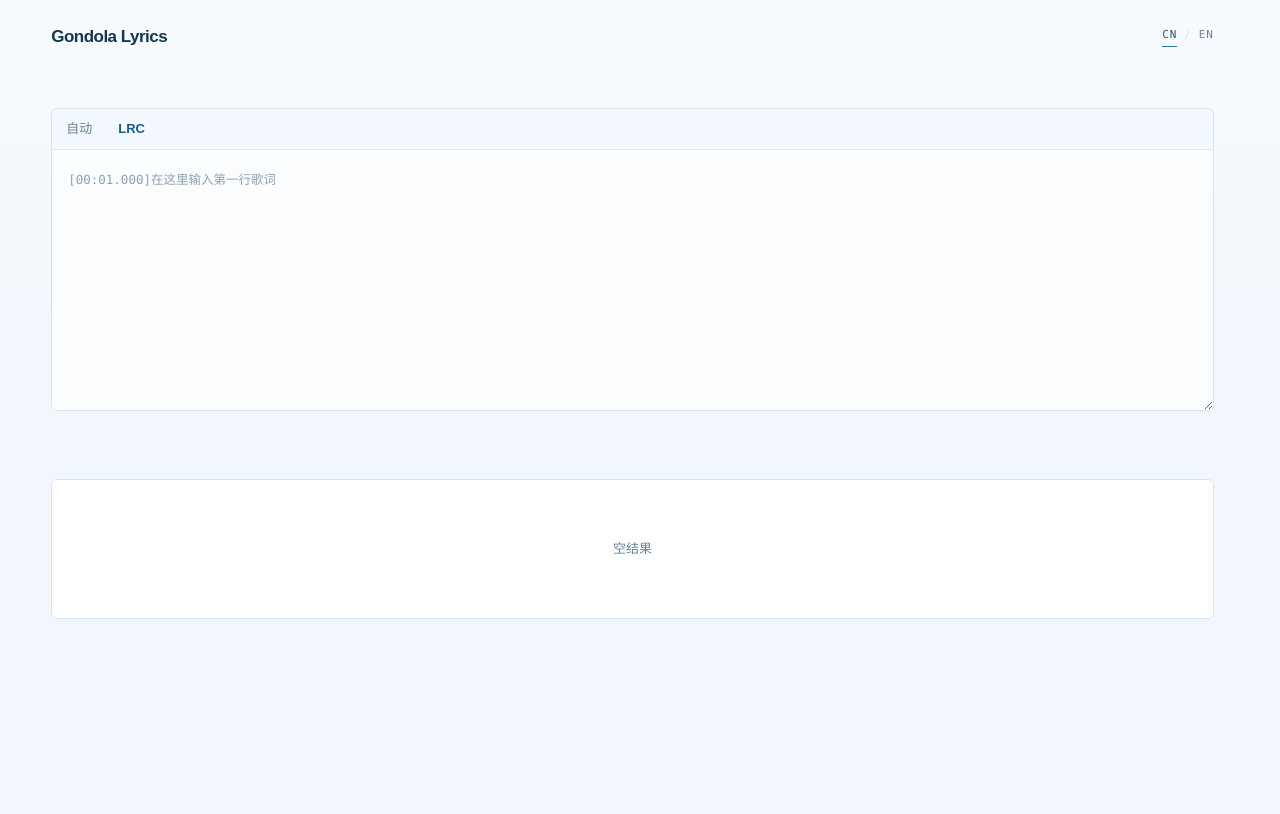
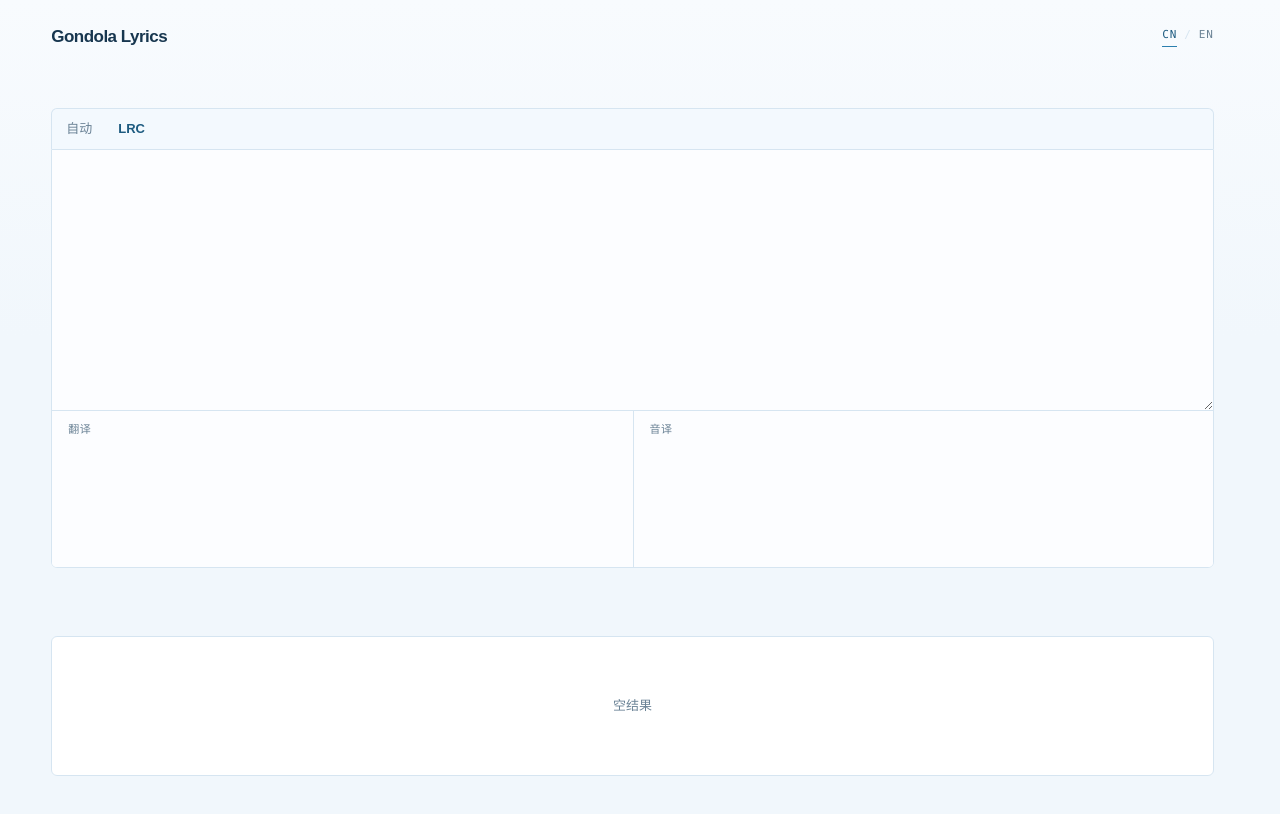
Before and after one commit to gondola-lyrics/kit-node, a Vue app in the folder playground/: page / in a window 1280 px wide. Both pictures are taken after a click on the tab "LRC". Shown: the top 814 px of the page. Built offline with nearby package versions, Linux system fonts and the light colour scheme.

Commit message:
chore(playground): add annotation track inputs

```diff
--- a/playground/src/app.vue
+++ b/playground/src/app.vue
@@ -41,12 +41,11 @@
             </div>
 
             <div v-if="form.mode === 'auto'" id="input-auto" role="tabpanel" aria-labelledby="mode-auto" :class="$style.editorShell">
-              <label :class="$style.visuallyHidden" for="lyrics-input">{{ t('input.label') }}</label>
+              <label :class="$style.visuallyHidden" for="lyrics-input-auto">{{ t('input.label') }}</label>
               <textarea
-                id="lyrics-input"
-                v-model="form.content"
+                id="lyrics-input-auto"
+                v-model="form.autoContent"
                 :class="$style.editor"
-                :placeholder="t('input.placeholder')"
                 :readonly="parsing"
                 spellcheck="false"
                 autocomplete="off"
@@ -55,17 +54,43 @@
             </div>
 
             <div v-else id="input-lrc" role="tabpanel" aria-labelledby="mode-lrc" :class="$style.editorShell">
-              <label :class="$style.visuallyHidden" for="lyrics-input">{{ t('input.label') }}</label>
+              <label :class="$style.visuallyHidden" for="lyrics-input-lrc">{{ t('input.label') }}</label>
               <textarea
-                id="lyrics-input"
-                v-model="form.content"
+                id="lyrics-input-lrc"
+                v-model="form.lrcContent"
                 :class="$style.editor"
-                :placeholder="t('input.placeholder')"
                 :readonly="parsing"
                 spellcheck="false"
                 autocomplete="off"
                 autocapitalize="off"
               ></textarea>
+
+              <div :class="$style.trackSection">
+                <div :class="$style.trackCell">
+                  <label :class="$style.trackLabel" for="lyrics-input-translations">{{ t('input.translations') }}</label>
+                  <textarea
+                    id="lyrics-input-translations"
+                    v-model="form.translations"
+                    :class="[$style.editor, $style.trackEditor]"
+                    :readonly="parsing"
+                    spellcheck="false"
+                    autocomplete="off"
+                    autocapitalize="off"
+                  ></textarea>
+                </div>
+                <div :class="$style.trackCell">
+                  <label :class="$style.trackLabel" for="lyrics-input-romans">{{ t('input.romans') }}</label>
+                  <textarea
+                    id="lyrics-input-romans"
+                    v-model="form.romans"
+                    :class="[$style.editor, $style.trackEditor]"
+                    :readonly="parsing"
+                    spellcheck="false"
+                    autocomplete="off"
+                    autocapitalize="off"
+                  ></textarea>
+                </div>
+              </div>
             </div>
 
             <p v-if="!storageAvailable" :class="$style.warning">{{ t('input.storage') }}</p>
@@ -377,6 +402,32 @@
   background: #fff;
 }
 
+/* Tracks sit inside the source shell, so the whole input reads as one field rather than stacked boxes. */
+.trackSection {
+  display: grid;
+  grid-template-columns: repeat(2, minmax(0, 1fr));
+  border-top: 1px solid var(--line);
+  background: #fcfdff;
+}
+
+.trackCell {
+  display: flex;
+  flex-direction: column;
+  min-width: 0;
+
+  & + & {
+    border-left: 1px solid var(--line);
+  }
+}
+
+.trackLabel {
+  padding: 10px 16px 0;
+  color: var(--muted);
+  font-size: 11px;
+  letter-spacing: 0.04em;
+  text-transform: uppercase;
+}
+
 /* The tabs sit on the editor's top edge, so the mode switch and source form read as one control. */
 .modeTabs + .editorShell {
   border-top-left-radius: 0;
@@ -404,6 +455,12 @@
   &::placeholder {
     color: #8ba1b4;
   }
+}
+
+/* Track editors share the main editor's styling but stay shorter, and resizing one would break the pair's alignment. */
+.trackEditor {
+  min-height: 130px;
+  resize: none;
 }
 
 .warning {
--- a/playground/src/composables/useI18n.ts
+++ b/playground/src/composables/useI18n.ts
@@ -4,8 +4,9 @@
   'app.language': 'Change language',
   'input.title': 'Source lyrics',
   'input.label': 'LRC source',
-  'input.placeholder': '[00:01.000]Your first line of lyrics',
   'input.storage': 'Browser storage is unavailable. Your input will not be saved.',
+  'input.translations': 'Translations',
+  'input.romans': 'Romanizations',
   'settings.title': 'Processing',
   'settings.mode': 'Parser mode',
   'settings.auto': 'Auto',
@@ -53,8 +54,9 @@
   'app.language': '切换语言',
   'input.title': '歌词输入',
   'input.label': 'LRC 原文',
-  'input.placeholder': '[00:01.000]在这里输入第一行歌词',
   'input.storage': '浏览器存储不可用，当前输入不会被保存。',
+  'input.translations': '翻译',
+  'input.romans': '音译',
   'settings.title': '处理选项',
   'settings.mode': '解析模式',
   'settings.auto': '自动',
--- a/playground/src/composables/useParser.ts
+++ b/playground/src/composables/useParser.ts
@@ -8,7 +8,12 @@
 
 interface FormState {
   mode: 'auto' | 'lrc'
-  content: string
+  /** Each mode keeps its own text, so switching never carries one format's source into another. */
+  autoContent: string
+  lrcContent: string
+  /** LRC keeps translations and romanizations in their own files, so they get their own inputs. */
+  translations: string
+  romans: string
 }
 
 interface ParsedResult {
@@ -25,17 +30,28 @@
 
 const encoder = new TextEncoder()
 
+const readText = (saved: Record<string, unknown>, key: string): string => {
+  const value = saved[key]
+  return typeof value === 'string' ? value : ''
+}
+
 const readForm = (): FormState => {
-  const defaults: FormState = { mode: 'auto', content: '' }
+  const defaults: FormState = { mode: 'auto', autoContent: '', lrcContent: '', translations: '', romans: '' }
   try {
     const raw: unknown = JSON.parse(localStorage.getItem(STORAGE_KEY) ?? 'null')
     if (!raw || typeof raw !== 'object' || Array.isArray(raw)) {
       return defaults
     }
     const saved = raw as Record<string, unknown>
+    const mode = saved.mode === 'lrc' ? 'lrc' : 'auto'
+    // An older entry stored one `content` field; it belongs to whichever mode was selected then.
+    const legacy = readText(saved, 'content')
     return {
-      mode: saved.mode === 'lrc' ? 'lrc' : 'auto',
-      content: typeof saved.content === 'string' ? saved.content : defaults.content,
+      mode,
+      autoContent: readText(saved, 'autoContent') || (mode === 'auto' ? legacy : ''),
+      lrcContent: readText(saved, 'lrcContent') || (mode === 'lrc' ? legacy : ''),
+      translations: readText(saved, 'translations'),
+      romans: readText(saved, 'romans'),
     }
   } catch {
     return defaults
@@ -107,7 +123,9 @@
     lastInput = JSON.stringify(input)
     resetResult()
 
-    if (!input.content.trim()) {
+    // Only the selected mode's source is parsed, and its annotation tracks travel with it.
+    const content = input.mode === 'lrc' ? input.lrcContent : input.autoContent
+    if (!content.trim()) {
       return
     }
 
@@ -118,7 +136,14 @@
         return
       }
       const start = performance.now()
-      const parsed = input.mode === 'lrc' ? parser.parseLrc(input.content) : parser.parse(input.content)
+      const parsed =
+        input.mode === 'lrc'
+          ? parser.parseLrc({
+              original: input.lrcContent,
+              translations: input.translations.trim() ? input.translations : undefined,
+              romans: input.romans.trim() ? input.romans : undefined,
+            })
+          : parser.parse(input.autoContent)
       if (!parsed) {
         error.value = 'error.unrecognized'
         return
@@ -137,7 +162,7 @@
         lyric,
         diagnostics,
         elapsed: performance.now() - start,
-        inputBytes: encoder.encode(input.content).byteLength,
+        inputBytes: encoder.encode(input.mode === 'lrc' ? input.lrcContent + input.translations + input.romans : input.autoContent).byteLength,
         encodedBytes,
         encodingError,
       }
```
